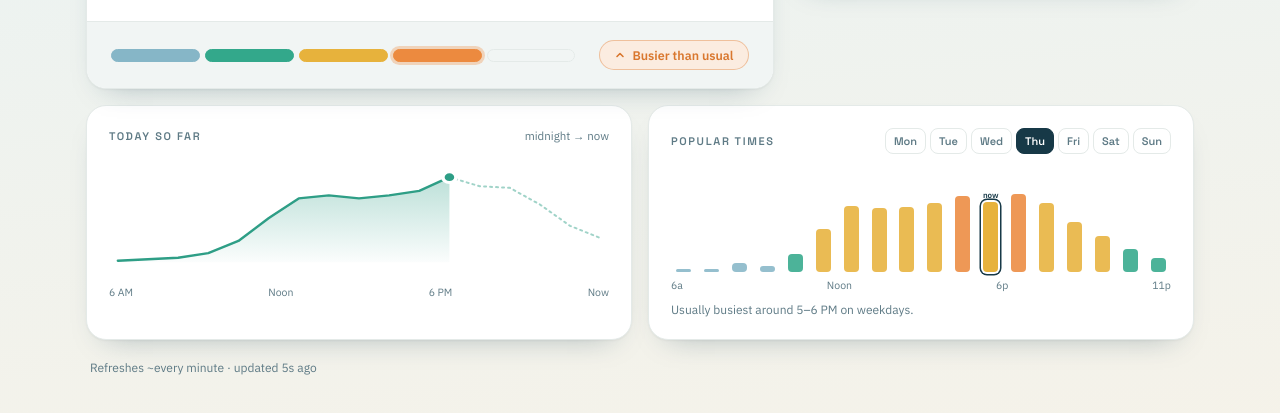
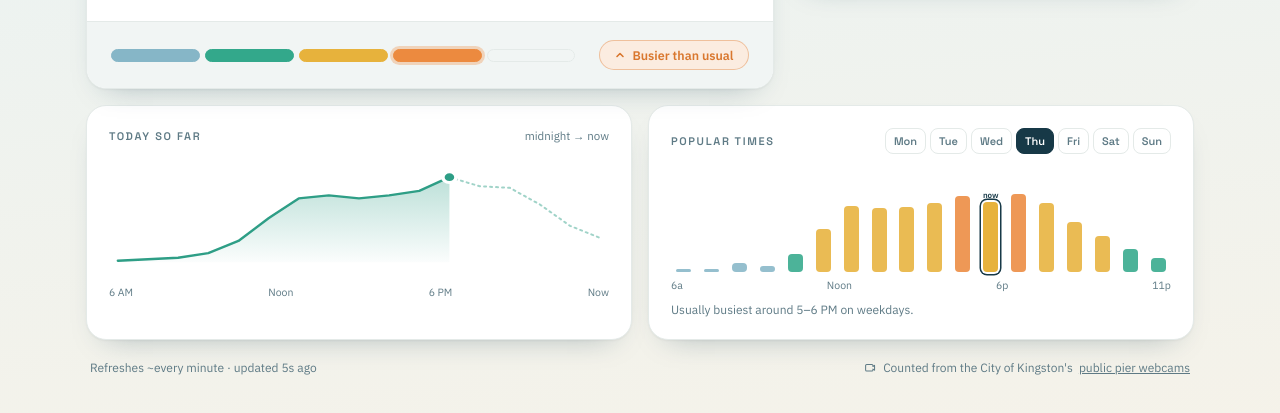
Before and after one commit to sunkencosts/kingstonpier, an Astro site in the folder web/: page / in a window 1280 px wide. Shown: the part 293-706 px from the top of the page. Built offline with nearby package versions, Linux system fonts and the light colour scheme; Astro itself is replaced by a stand-in of ours; no server answers.

Commit message:
update footer to contain link to webcams

```diff
--- a/web/src/components/Footer.astro
+++ b/web/src/components/Footer.astro
@@ -8,6 +8,10 @@ const { secs } = Astro.props;
 <footer class="ft">
 
   <span>Refreshes ~every minute · updated <span id="secs-ago-foot">{secs}</span>s ago</span>
+  <span class="cam-note">
+    <svg width="13" height="13" viewBox="0 0 24 24" fill="none" stroke="var(--muted)" stroke-width="1.9" stroke-linecap="round" stroke-linejoin="round" style="flex-shrink: 0;"><path d="M3 8.5A2 2 0 0 1 5 6.5h9.5a2 2 0 0 1 2 2v1.6l3-2v8.8l-3-2v1.6a2 2 0 0 1-2 2H5a2 2 0 0 1-2-2z"></path></svg>
+   Counted from the City of Kingston's <a class="pier-link" href="https://www.cityofkingston.ca/news-and-notices/webcams/" target="_blank" rel="noopener">public pier webcams</a>
+  </span>
 </footer>
 
 <style>
@@ -21,4 +25,17 @@ const { secs } = Astro.props;
     font-size: 12px;
     color: var(--muted);
   }
+  .cam-note {
+    display: inline-flex;
+    align-items: center;
+    gap: 6px;
+    flex-wrap: wrap;
+  }
+  .pier-link {
+    color: inherit;
+    text-decoration: underline;
+  }
+  .pier-link:hover {
+    color: var(--fg, inherit);
+  }
 </style>
```
